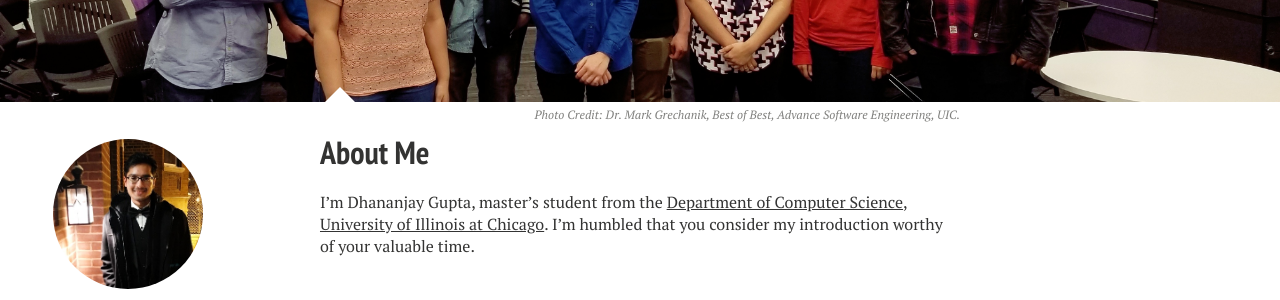
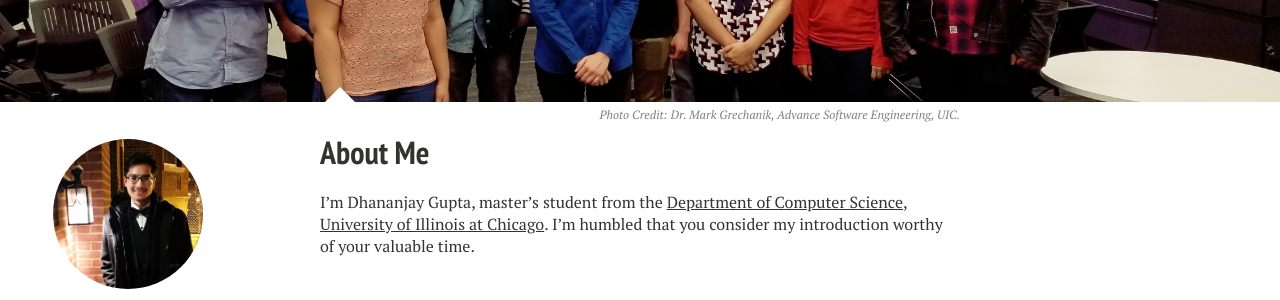
Before and after one commit to DhananjayGupta300/DhananjayGupta300.github.io, a Jekyll site: the page built from about/index.md, in a window 1280 px wide and 900 px high. Shown: the part 375-675 px from the top of the window. Built offline with Jekyll 4.4.1, drawn with Linux system fonts in a browser that asks for light colours; nearby versions of some CDN libraries; comment, search, counter and statistics services are not loaded.

Commit message:
Update index.md

```diff
--- a/about/index.md
+++ b/about/index.md
@@ -7,7 +7,7 @@ modified: 2018-06-06T14:45:07.573882-04:00
 comments: true
 image:
   feature: Dhananjay Gupta Spring2018.jpg
-  credit: Dr. Mark Grechanik, Best of Best, Advance Software Engineering, UIC.
+  credit: Dr. Mark Grechanik, Advance Software Engineering, UIC.
   creditlink: https://www.cs.uic.edu/~drmark/
 ---
 {% include _toc.html %}
```
